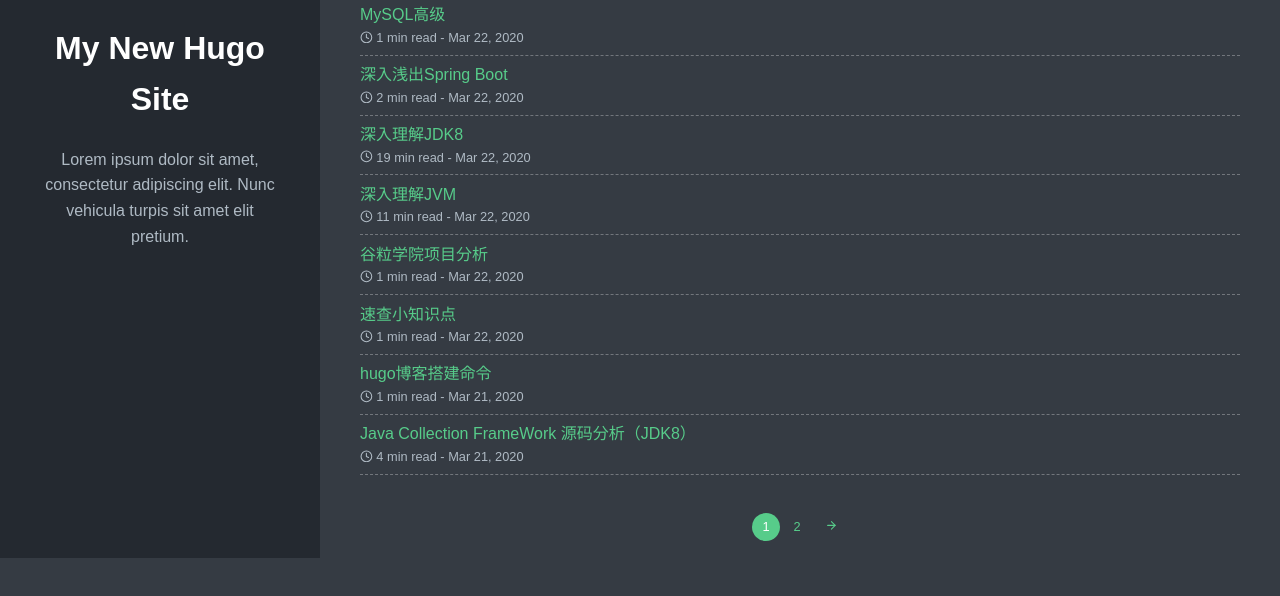
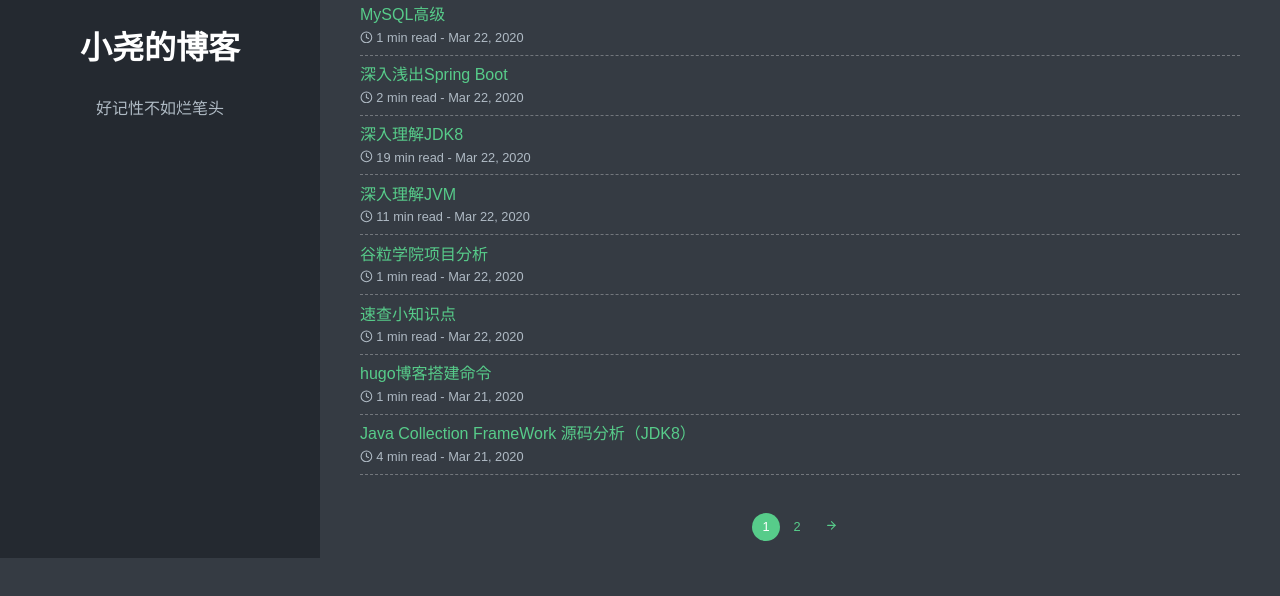
Before and after one commit to theEmperorYao/theemperoryao.github.io, a plain HTML site: page index.html in a window 1280 px wide. Shown: the part 242-838 px from the top of the page. Drawn offline with Linux system fonts and the light colour scheme.

Commit message:
change style

```diff
--- a/index.html
+++ b/index.html
@@ -25,8 +25,8 @@
   <body>
     <header class="app-header">
       <a href="https://theemperoryao.github.io/"><img class="app-header-avatar" src="/avatar.jpg" alt="John Doe" /></a>
-      <h1>My New Hugo Site</h1>
-      <p>Lorem ipsum dolor sit amet, consectetur adipiscing elit. Nunc vehicula turpis sit amet elit pretium.</p>
+      <h1>小尧的博客</h1>
+      <p>好记性不如烂笔头</p>
       <div class="app-header-social">
 
       </div>
```
Also changed, not shown: post/index.html (+2 -2 lines).
